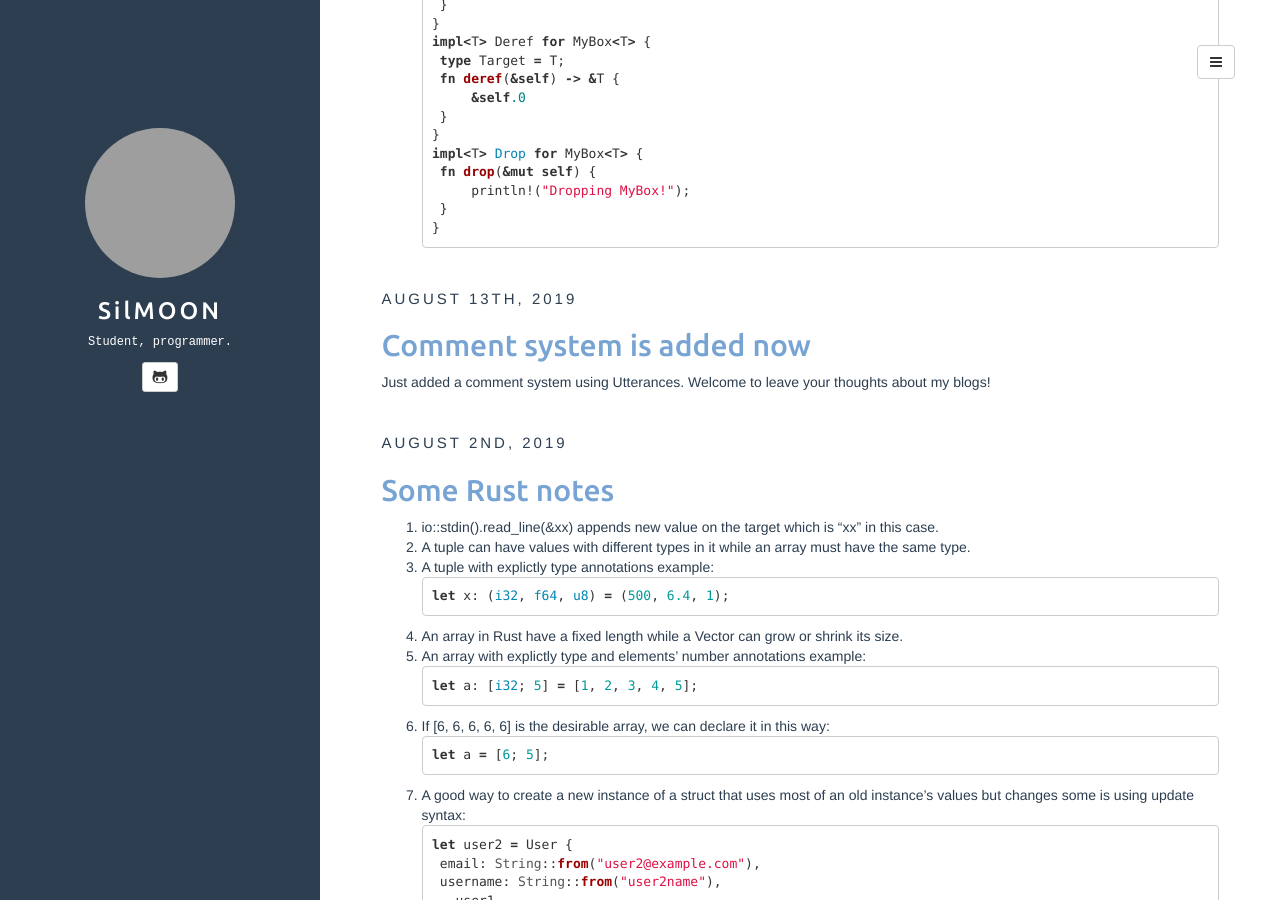
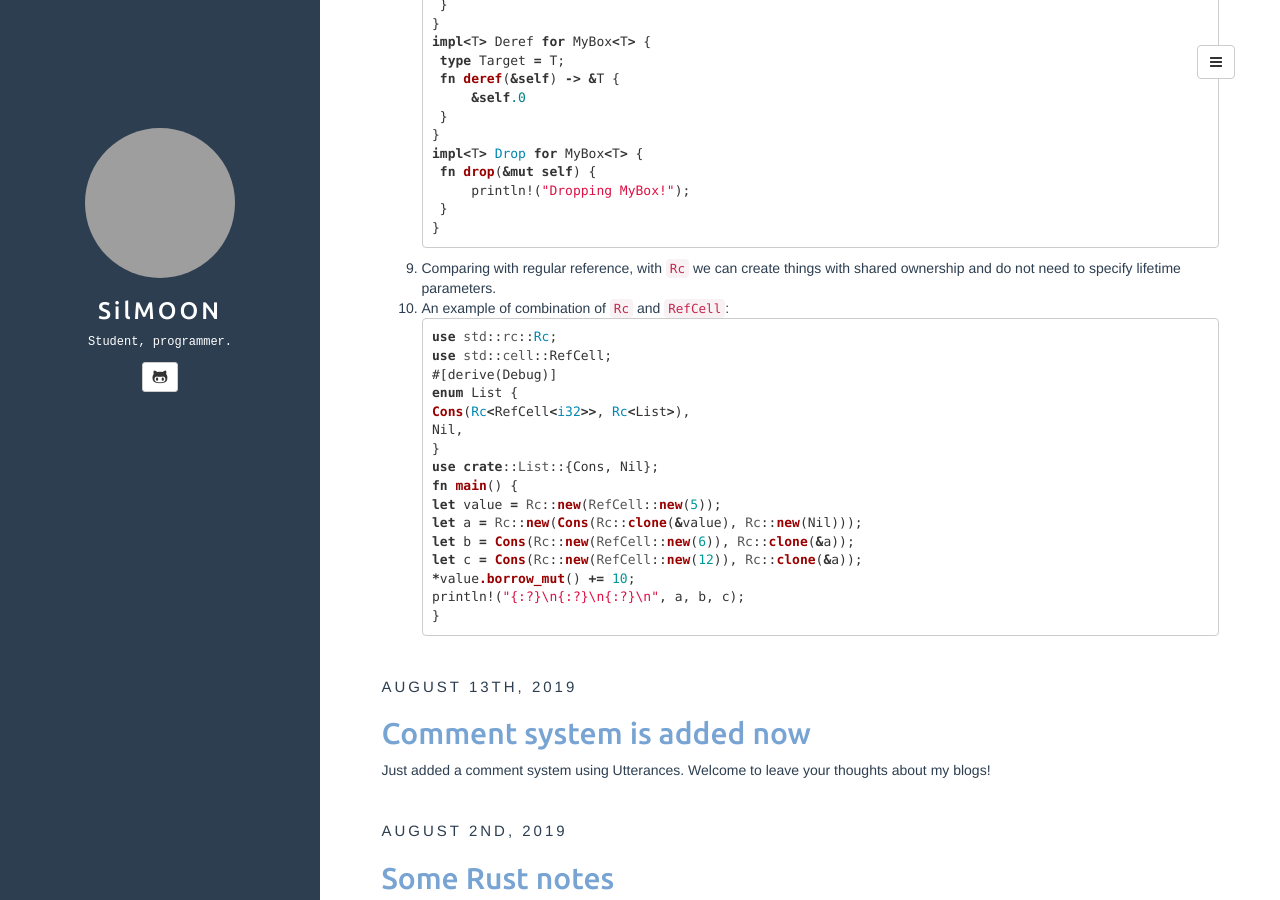
Before and after one commit to SilMOON/silmoon.github.io, a Jekyll site: the page built from index.html, in a window 1280 px wide and 900 px high, scrolled down 1751 px. Built offline with Jekyll 4.4.1, drawn with Linux system fonts in a browser that asks for light colours; the list of posts is cut into pages by our own code; grey boxes are pictures that could not be loaded.

Commit message:
update post

````diff
--- a/_posts/2019-08-31-some-rust-notes-ii.md
+++ b/_posts/2019-08-31-some-rust-notes-ii.md
@@ -102,3 +102,23 @@ impl<T> Drop for MyBox<T> {
     }
 }
 ```
+9. Comparing with regular reference, with `Rc` we can create things with shared ownership and do not need to specify lifetime parameters.
+10. An example of combination of `Rc` and `RefCell`:
+```rust
+use std::rc::Rc;
+use std::cell::RefCell;
+#[derive(Debug)]
+enum List {
+    Cons(Rc<RefCell<i32>>, Rc<List>),
+    Nil,
+}
+use crate::List::{Cons, Nil};
+fn main() {
+    let value = Rc::new(RefCell::new(5));
+    let a = Rc::new(Cons(Rc::clone(&value), Rc::new(Nil)));
+    let b = Cons(Rc::new(RefCell::new(6)), Rc::clone(&a));
+    let c = Cons(Rc::new(RefCell::new(12)), Rc::clone(&a));
+    *value.borrow_mut() += 10;
+    println!("{:?}\n{:?}\n{:?}\n", a, b, c);
+}
+```
````
